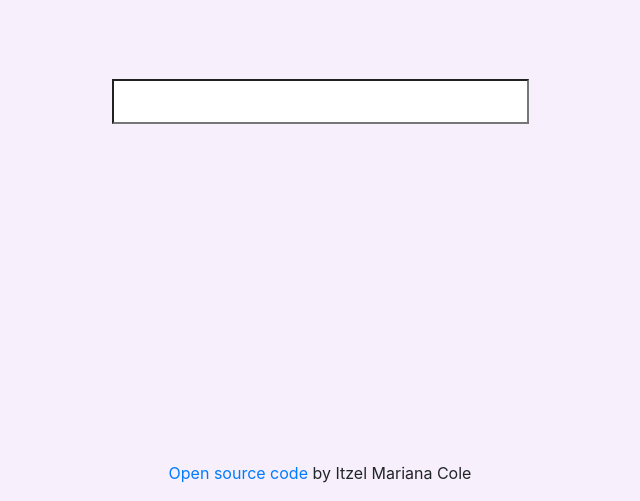
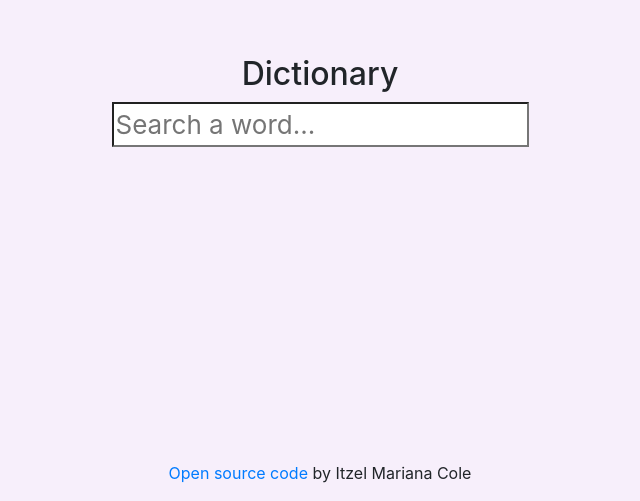
Before and after one commit to Itzelmariana/SC-WS4-Dictionary, a React (Create React App) app: page / in a window 1280 px wide. Shown: the part 299-800 px from the top of the page, without its empty margins (320-960 px from the left). Built offline with nearby package versions, Linux system fonts and the light colour scheme.

Commit message:
added axios and API

```diff
--- a/package.json
+++ b/package.json
@@ -6,6 +6,7 @@
     "@testing-library/jest-dom": "^5.16.5",
     "@testing-library/react": "^13.4.0",
     "@testing-library/user-event": "^13.5.0",
+    "axios": "^0.27.2",
     "react": "^18.2.0",
     "react-dom": "^18.2.0",
     "react-scripts": "5.0.1",
--- a/src/components/Dictionary.js
+++ b/src/components/Dictionary.js
@@ -1,10 +1,17 @@
 import React, { useState } from 'react';
+import axios from 'axios';
 
 export default function Dictionary() {
   let [keyword, setKeyword] = useState('');
+
+  function handleResponse(response) {
+    console.log(response.data[0]);
+  }
   function search(event) {
     event.preventDefault();
-    alert(`Searching for ${keyword} definition`);
+
+    let apiUrl = `https://api.dictionaryapi.dev/api/v2/entries/en/${keyword}`;
+    axios.get(apiUrl).then(handleResponse);
   }
   function handleKeywordChange(event) {
     setKeyword(event.target.value);
@@ -12,8 +19,13 @@ export default function Dictionary() {
 
   return (
     <div className='Dictionary'>
+      <h2 className='text-center'>Dictionary</h2>
       <form onSubmit={search}>
-        <input type='search' onChange={handleKeywordChange} />
+        <input
+          placeholder='Search a word...'
+          type='search'
+          onChange={handleKeywordChange}
+        />
       </form>
     </div>
   );
```
Also changed, not shown: 1 other file (tests, documents, lock files or other folders).
